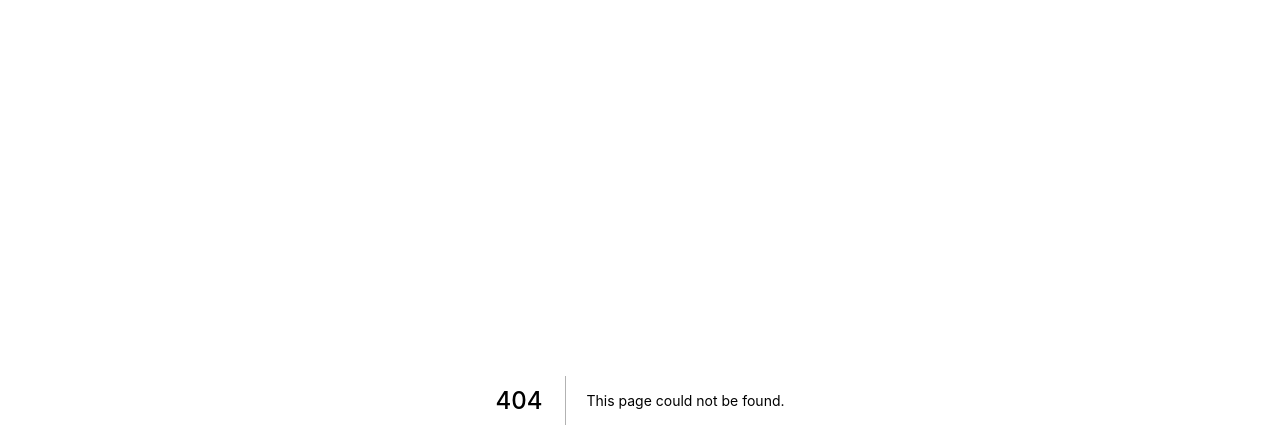
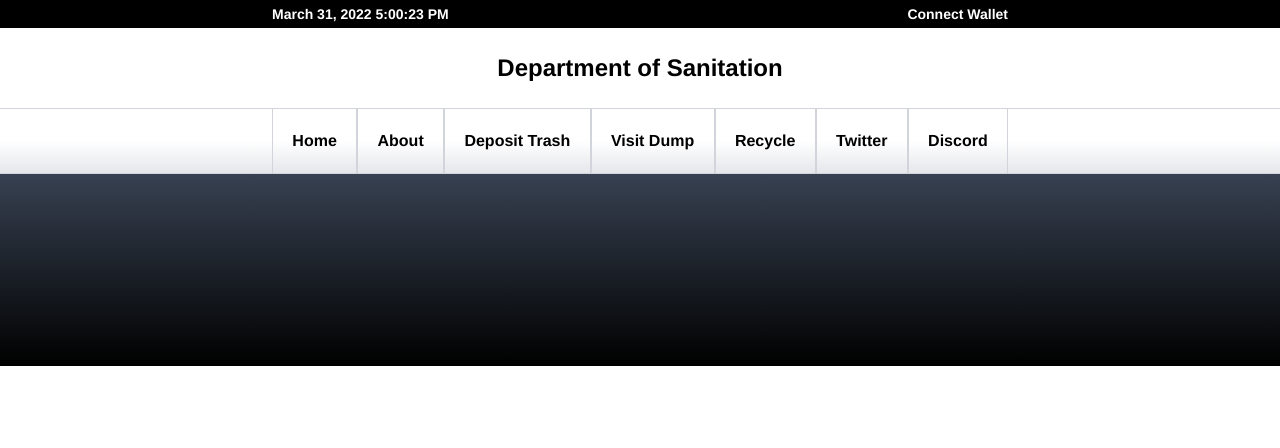
Before and after one commit to jasonrudin/trash-pile, a Next.js app: page /deposit_trash in a window 1280 px wide. Before the commit this address had no page. Shown: the top 448 px of the page. Built offline with nearby package versions, Linux system fonts and the light colour scheme.

Commit message:
added dummy pages for all tabs in the menu

```diff
--- a/components/header/MainNavBar.js
+++ b/components/header/MainNavBar.js
@@ -6,13 +6,13 @@ const MainNavBar = () => {
         <div className=" bg-gradient-to-b from-white to-gray-200 via-white border-y-[1px] border-gray-300">
             <ContentWrapper>
                 <div className="flex justify-between">
-                    <MainNavButton name="Home" route="" />
-                    <MainNavButton name="About" route="" />
-                    <MainNavButton name="Deposit Trash" route="" />
-                    <MainNavButton name="Visit Dump" route="" />
-                    <MainNavButton name="Recycle" route="" />
-                    <MainNavButton name="Twitter" route="" />
-                    <MainNavButton name="Discord" route="" />
+                    <MainNavButton name="Home" route="/" isExternal = "false"/>
+                    <MainNavButton name="About" route="/about" isExternal = "false"/>
+                    <MainNavButton name="Deposit Trash" route="/deposit_trash" isExternal = "false"/>
+                    <MainNavButton name="Visit Dump" route="/viewdump" isExternal = "false"/>
+                    <MainNavButton name="Recycle" route="/recycle" isExternal = "false"/>
+                    <MainNavButton name="Twitter" route="https://twitter.com/jasonrudin" isExternal = "true" />
+                    <MainNavButton name="Discord" route="https://twitter.com/jasonrudin" isExternal = "true" />
                 </div>
             </ContentWrapper>
         </div>
--- a/components/header/MainNavButton.js
+++ b/components/header/MainNavButton.js
@@ -1,11 +1,20 @@
 import Link from "next/link";
 
 function MainNavButton(props) {
-    return (
-            <Link href="" >
-                <a className="border-x-[0.5px] first:border-l-[1px] last:border-r-[1px] h-16 border-gray-300 grow flex items-center justify-center font-bold hover:bg-black hover:text-white">{props.name}</a>
+    let navButtonStyle = "border-x-[0.5px] first:border-l-[1px] last:border-r-[1px] h-16 border-gray-300 grow flex items-center justify-center font-bold hover:bg-black hover:text-white"
+
+    if (props.isExternal) {
+        return (
+            <a className={navButtonStyle} href = {props.route} target = "_blank">{props.name}</a>
+        )
+    }
+    else {
+        return (
+            <Link href={props.route}>
+                <a className={navButtonStyle}>{props.name}</a>
             </Link>
-    );
+        );
+    }
 }
 
 export default MainNavButton;
--- /dev/null
+++ b/pages/about.js
@@ -0,0 +1,18 @@
+import Head from "next/head";
+import { Header } from '../components/header/Header';
+
+function About() {
+    console.log('made it');
+    return (
+        <div className="bg-gray-200">
+        <Head>
+          <title>Department of Sanitation</title>
+          <link rel="icon" href="/favicon.ico" />
+        </Head>
+        <Header />
+        <footer className = "h-48 bg-gradient-to-t from-black to-gray-700"></footer>
+      </div>
+    );
+}
+
+export default About;
--- /dev/null
+++ b/pages/deposit_trash.js
@@ -0,0 +1,18 @@
+import Head from "next/head";
+import { Header } from '../components/header/Header';
+
+function DepositTrashPage() {
+    console.log('made it');
+    return (
+        <div className="bg-gray-200">
+        <Head>
+          <title>Department of Sanitation</title>
+          <link rel="icon" href="/favicon.ico" />
+        </Head>
+        <Header />
+        <footer className = "h-48 bg-gradient-to-t from-black to-gray-700"></footer>
+      </div>
+    );
+}
+
+export default DepositTrashPage;
--- a/pages/index.js
+++ b/pages/index.js
@@ -1,5 +1,4 @@
 import Head from 'next/head'
-import Image from 'next/image'
 import { Header } from '../components/header/Header'
 import HomeContainer from '../components/HomeContainer'
 
--- /dev/null
+++ b/pages/recycle.js
@@ -0,0 +1,18 @@
+import Head from "next/head";
+import { Header } from '../components/header/Header';
+
+function Recycle() {
+    console.log('made it');
+    return (
+        <div className="bg-gray-200">
+        <Head>
+          <title>Department of Sanitation</title>
+          <link rel="icon" href="/favicon.ico" />
+        </Head>
+        <Header />
+        <footer className = "h-48 bg-gradient-to-t from-black to-gray-700"></footer>
+      </div>
+    );
+}
+
+export default Recycle;
--- /dev/null
+++ b/pages/viewdump.js
@@ -0,0 +1,18 @@
+import Head from "next/head";
+import { Header } from '../components/header/Header';
+
+function ViewDump() {
+    console.log('made it');
+    return (
+        <div className="bg-gray-200">
+        <Head>
+          <title>Department of Sanitation</title>
+          <link rel="icon" href="/favicon.ico" />
+        </Head>
+        <Header />
+        <footer className = "h-48 bg-gradient-to-t from-black to-gray-700"></footer>
+      </div>
+    );
+}
+
+export default ViewDump;
```
